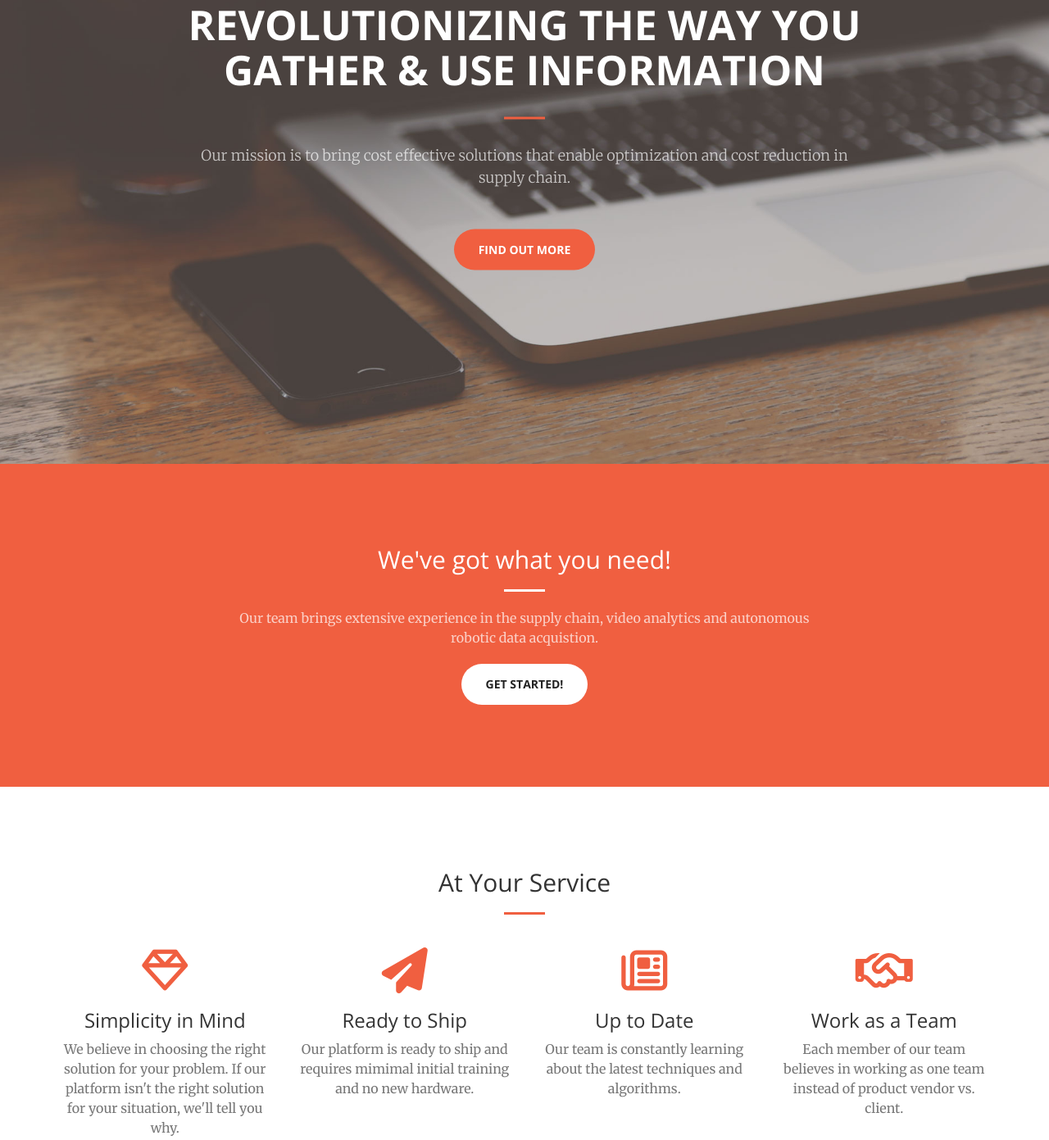
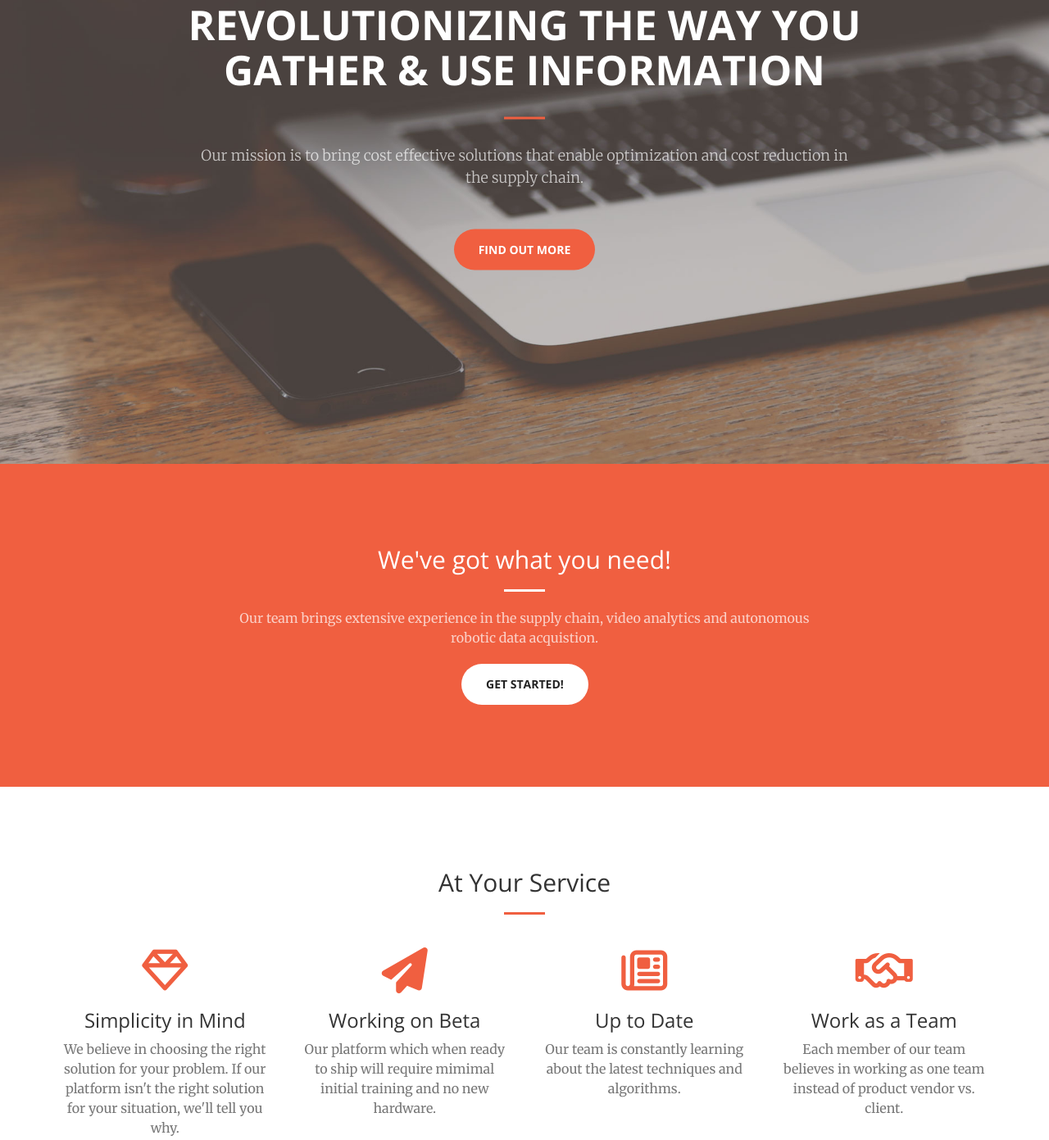
Before and after one commit to DeepSightWorks/deepsightworks.github.io, a website: page index.html in a window 1280 px wide. Shown: the part 234-1625 px from the top of the page at 82% size. Drawn offline with nearby package versions, Linux system fonts and the light colour scheme; files that its build step writes are made by us from their sources.

Commit message:
Update index.html

```diff
--- a/index.html
+++ b/index.html
@@ -82,7 +82,7 @@
 			<div class="header-content-inner">
 				<h1 id="homeHeading">Revolutionizing the way you gather & use information</h1>
 				<hr>
-				<p>Our mission is to bring cost effective solutions that enable optimization and cost reduction in supply chain.</p>
+				<p>Our mission is to bring cost effective solutions that enable optimization and cost reduction in the supply chain.</p>
 				<a href="#about" class="btn btn-primary btn-xl page-scroll">Find Out More</a>
 			</div>
 		</div>
@@ -122,8 +122,8 @@
 				<div class="col-lg-3 col-md-6 text-center">
 					<div class="service-box">
 						<i class="fa fa-4x fa-paper-plane text-primary sr-icons"></i>
-						<h3>Ready to Ship</h3>
-						<p class="text-muted">Our platform is ready to ship and requires mimimal initial training and no new hardware.</p>
+						<h3>Working on Beta</h3>
+						<p class="text-muted">Our platform which when ready to ship will require mimimal initial training and no new hardware.</p>
 					</div>
 				</div>
 				<div class="col-lg-3 col-md-6 text-center">
```
